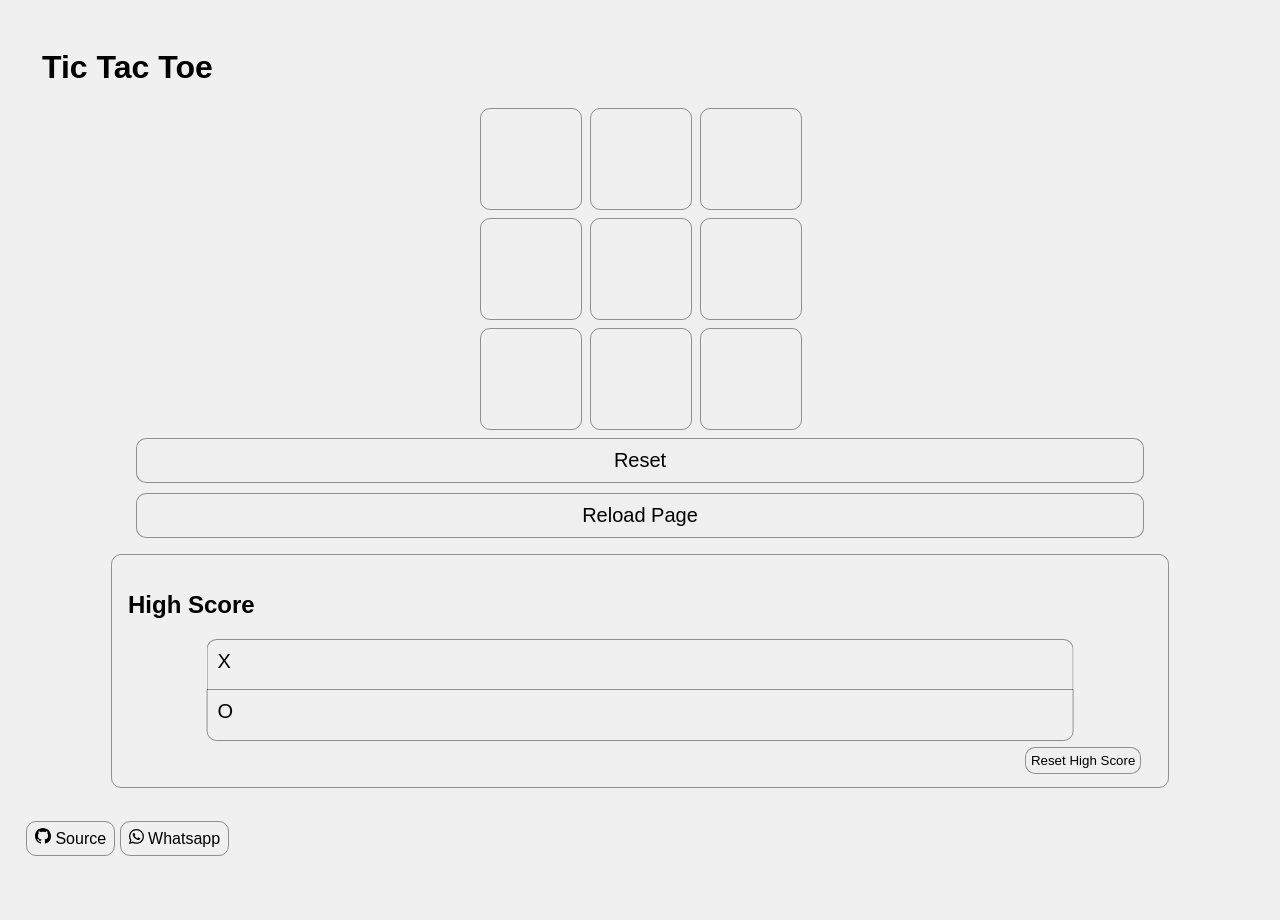
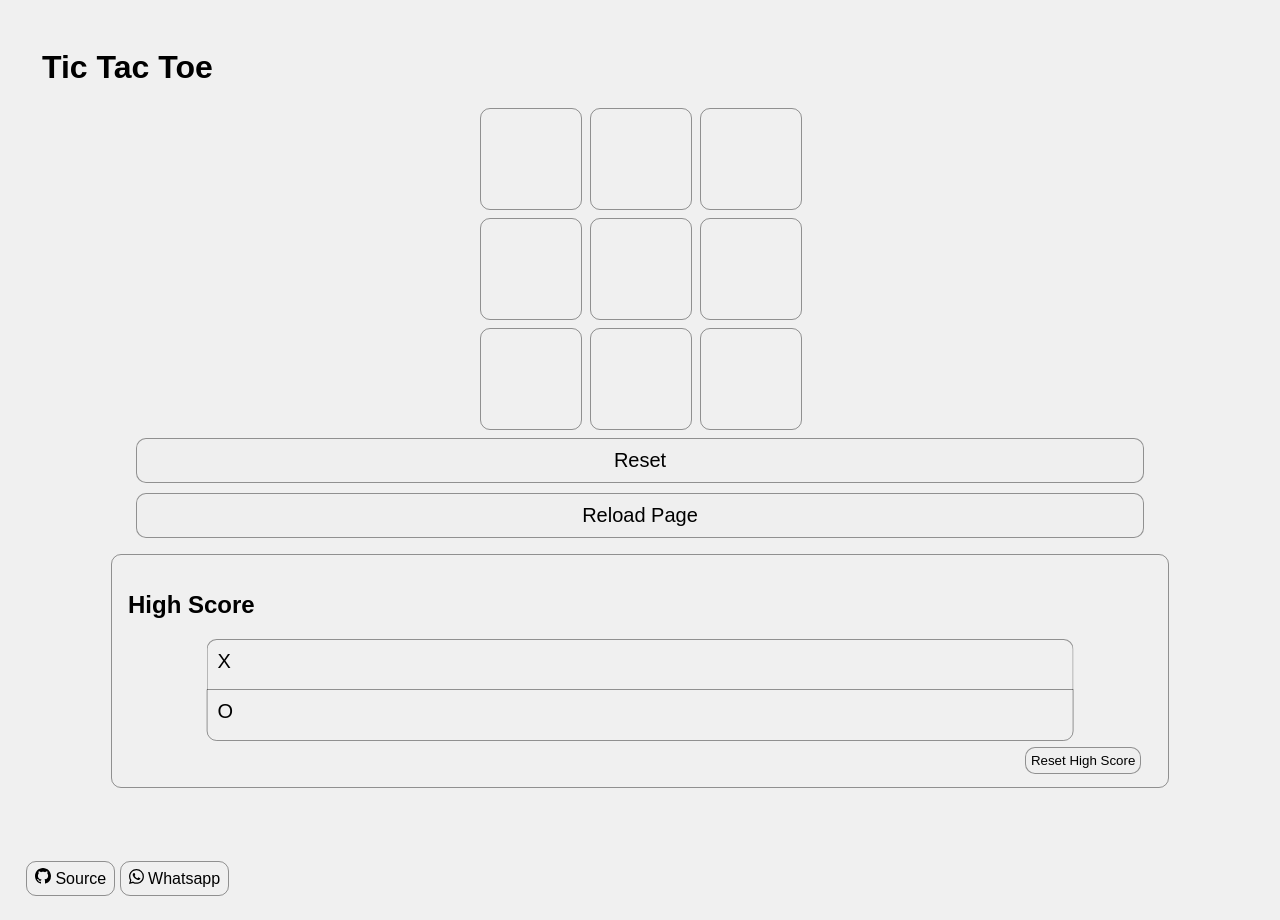
Before and after one commit to mininxd/tictactoe, a plain HTML site: page index.html in a window 1280 px wide. Both pictures are taken after a click on the button "Play". Before the commit the page ends 880 px from the top, so only its background shows below. Drawn offline with Linux system fonts and the light colour scheme.

Commit message:
Add files via upload

```diff
--- a/style.css
+++ b/style.css
@@ -162,7 +162,7 @@ body {
 .socmedContainer {
   position:absolute;
   bottom: 0;
-  transform: translateY(80px);
+  transform: translateY(120px);
   margin-left: 1em;
   padding-bottom: 2em;
 }
```
